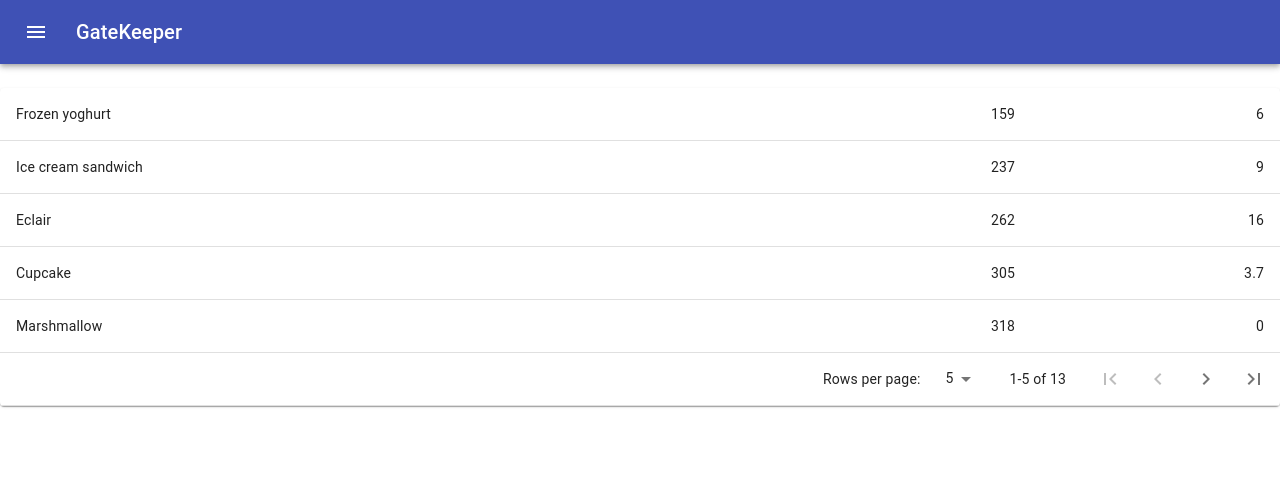
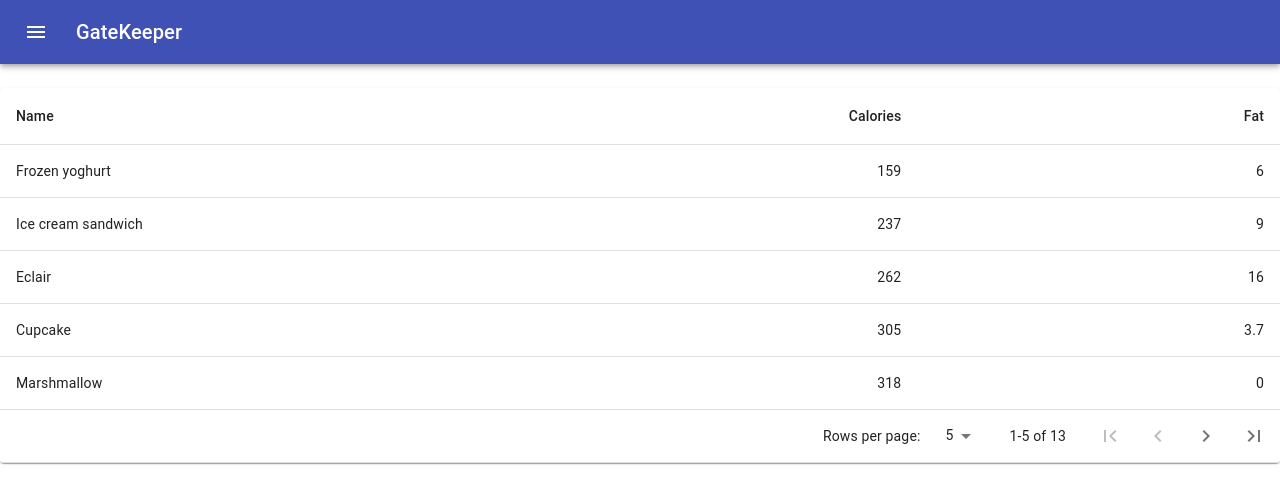
Before and after one commit to appseed246/gatekeeper, a React (Create React App) app in the folder client/: page / in a window 1280 px wide. Shown: the top 504 px of the page. Built offline with nearby package versions, Linux system fonts and the light colour scheme.

Commit message:
カラム名追加

```diff
--- a/client/src/components/CustomPaginationActionsTable.tsx
+++ b/client/src/components/CustomPaginationActionsTable.tsx
@@ -13,7 +13,8 @@ import {
   TableRow,
   TableCell,
   TableFooter,
-  TablePagination
+  TablePagination,
+  TableHead
 } from "@material-ui/core";
 import FirstPageIcon from "@material-ui/icons/FirstPage";
 import LastPageIcon from "@material-ui/icons/LastPage";
@@ -28,6 +29,20 @@ const useStyles1 = makeStyles((theme: Theme) =>
     }
   })
 );
+
+interface Column {
+  id: "name" | "calories" | "fat";
+  label: string;
+  minWidth?: number;
+  align?: "right";
+  format?: (value: number) => string;
+}
+
+const columns: Column[] = [
+  { id: "name", label: "Name", minWidth: 170 },
+  { id: "calories", label: "Calories", minWidth: 100, align: "right" },
+  { id: "fat", label: "Fat", minWidth: 100, align: "right" }
+];
 
 interface TablePaginationActionsProps {
   count: number;
@@ -168,6 +183,19 @@ export default function CustomPaginationActionsTable() {
     <Paper className={classes.root}>
       <div className={classes.tableWrapper}>
         <Table className={classes.table} aria-label="custom pagination table">
+          <TableHead>
+            <TableRow>
+              {columns.map(column => (
+                <TableCell
+                  key={column.id}
+                  align={column.align}
+                  style={{ minWidth: column.minWidth }}
+                >
+                  {column.label}
+                </TableCell>
+              ))}
+            </TableRow>
+          </TableHead>
           <TableBody>
             {(rowsPerPage > 0
               ? rows.slice(page * rowsPerPage, page * rowsPerPage + rowsPerPage)
```
